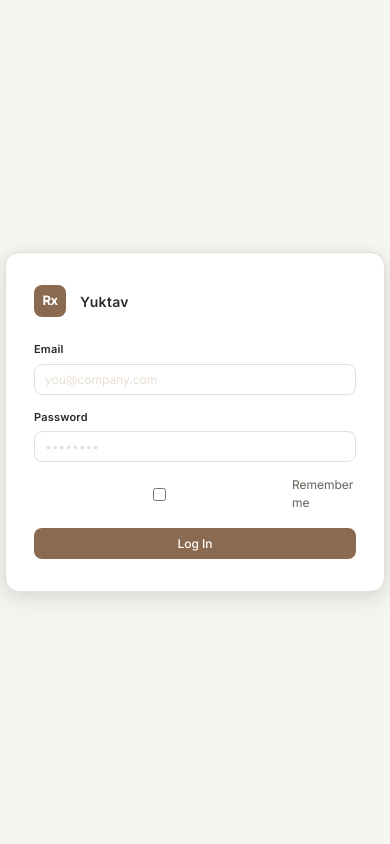
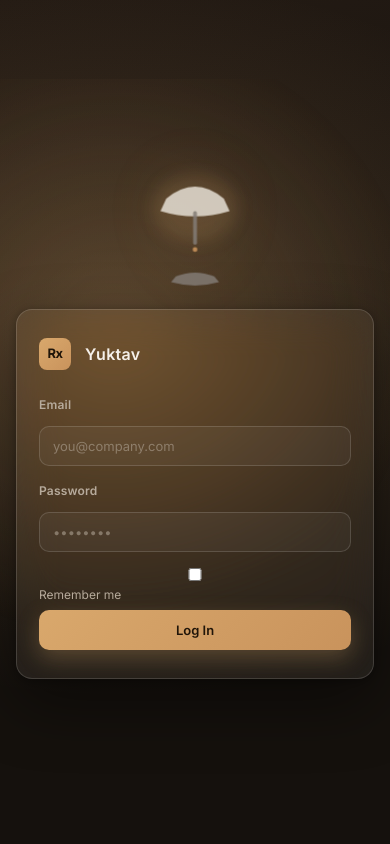
Before and after one commit to 90097aryan-ui/PharmaGPT, a Flask app: page / in a window 390 px wide. Run offline with Flask 3, Linux system fonts and the light colour scheme; some libraries are stand-ins or nearby versions.

Commit message:
Add premium animated login UI (frontend-only)
Dark ambient login screen with a glass card, focus-responsive lamp
glow, loading state, and error shake, replacing the previous plain
light-theme login form. Purely decorative/presentational: auth.js and
all authentication/session logic are unmodified, and every existing
form element id (login-form/login-email/login-password/login-remember/
login-error/login-submit/login-submit-label/login-spinner) is
unchanged.

- pharmagpt/static/css/login.css (new): dark theme, glass card, lamp
  SVG, focus/loading/error/entrance keyframes, responsive breakpoints,
  prefers-reduced-motion overrides.
- pharmagpt/static/js/login_animation.js (new): observes existing
  spinner/error display state and focus events to toggle CSS classes;
  never reads credential values, never calls fetch.
- pharmagpt/templates/index.html: wraps the login card in a decorative
  ambient scene, links login.css, loads login_animation.js after
  auth.js.
- pharmagpt/static/css/style.css: old login CSS block removed (moved
  to login.css); added a 1-line entrance animation to header/.app-body
  for the post-login transition.

23/23 login+auth regression tests pass
(test_login_ui.py, test_routes_auth.py, test_app_auth_integration.py).

Co-Authored-By: Claude Sonnet 5 <noreply@anthropic.com>

```diff
--- /dev/null
+++ b/pharmagpt/static/css/login.css
@@ -0,0 +1,370 @@
+/* ── Login screen — Premium Animated Login (2026-08-23) ───────────────────────
+   Scope: pharmagpt/templates/index.html #login-view only. Every rule below is
+   prefixed under .login-view so nothing here can leak into the rest of the
+   app's light "Premium Enterprise" theme (style.css :root tokens untouched).
+
+   Brand: colors are derived from the existing --blue / --blue-light walnut-
+   brown brand hue (style.css), brightened into a warm brass/gold for
+   contrast against a dark background — not the reference image's palette.
+
+   Behavior: purely decorative. No rule here changes layout of the existing
+   #login-form/#login-email/#login-password/#login-remember/#login-error/
+   #login-submit/#login-submit-label/#login-spinner elements' semantics —
+   only their appearance and entrance/focus/error motion. See
+   pharmagpt/static/js/login_animation.js for the (also purely decorative,
+   auth.js-independent) class toggling this file reacts to.
+   ──────────────────────────────────────────────────────────────────────── */
+
+.login-view {
+  --login-bg-1: #15110D;
+  --login-bg-2: #241B14;
+  --login-gold: #D9A86C;
+  --login-gold-soft: #C9935C;
+  --login-gold-dim: rgba(217, 168, 108, 0.21);
+  --login-glass: rgba(255, 255, 255, 0.06);
+  --login-glass-border: rgba(255, 255, 255, 0.14);
+  --login-text: #F5F0EA;
+  --login-text-muted: #B7AB9C;
+
+  position: fixed;
+  inset: 0;
+  z-index: 1000;
+  display: flex;
+  align-items: center;
+  justify-content: center;
+  overflow: auto;
+  min-height: 100vh;
+  min-height: 100dvh;
+  background:
+    radial-gradient(ellipse 900px 600px at 30% 40%, var(--login-gold-dim), transparent 60%),
+    linear-gradient(160deg, var(--login-bg-2) 0%, var(--login-bg-1) 65%);
+  color: var(--login-text);
+}
+
+/* Slow, subtle ambient light drift behind the scene — transform/opacity only
+   (compositor-friendly, no layout/paint cost) so it never taxes the CPU.
+   --ambient-scale is read inside the login-ambient-drift keyframe below, not
+   set as a plain transform here — the drift animation runs continuously, so
+   a plain `transform` on .is-active would just get overwritten every frame
+   by the still-running keyframe; routing it through a custom property the
+   keyframe itself reads is what makes the focus-response actually visible
+   (also gives prefers-reduced-motion, where the animation is switched off,
+   a correct static fallback value to snap to). */
+.login-ambient {
+  --ambient-scale: 1;
+  position: absolute;
+  inset: -10%;
+  pointer-events: none;
+  opacity: 0.85;
+  transform: scale(var(--ambient-scale));
+  background: radial-gradient(circle 480px at 32% 38%, var(--login-gold-dim), transparent 65%);
+  animation: login-ambient-drift 16s ease-in-out infinite alternate;
+  transition: opacity 0.6s ease, transform 0.6s ease;
+  will-change: transform, opacity;
+}
+
+/* Focus response (email/password/etc. — see .login-scene.is-active in
+   login_animation.js's focusin/focusout delegation): the whole ambient
+   layer brightens and swells slightly, on top of the lamp/card response
+   below. */
+.login-scene.is-active .login-ambient { --ambient-scale: 1.12; opacity: 1; }
+
+.login-scene {
+  position: relative;
+  z-index: 1;
+  display: flex;
+  align-items: center;
+  justify-content: center;
+  gap: clamp(24px, 6vw, 96px);
+  width: 100%;
+  max-width: 980px;
+  padding: 32px 24px;
+}
+
+/* ── Ambient lamp illustration (abstract, CSS/SVG only) ──────────────────── */
+.login-lamp {
+  flex: 0 0 auto;
+  width: clamp(120px, 18vw, 220px);
+  filter: drop-shadow(0 0 40px var(--login-gold-dim));
+  transition: filter 0.6s ease;
+}
+
+.login-lamp-svg { display: block; width: 100%; height: auto; overflow: visible; }
+
+.login-lamp-glow {
+  /* Referenced by the keyframe below via var() — a keyframe using a custom
+     property re-reads it live off the animating element, so overriding
+     these two in .is-active (further down) genuinely raises the breathing
+     range, not just a static value the still-running animation would
+     otherwise keep overriding every frame. */
+  --lamp-glow-lo: 0.18;
+  --lamp-glow-hi: 0.28;
+  fill: var(--login-gold);
+  opacity: var(--lamp-glow-lo);
+  filter: blur(18px);
+  animation: login-lamp-breathe 6s ease-in-out infinite;
+  transform-origin: center;
+}
+
+.login-lamp-shade {
+  fill: #EDE6DC;
+  opacity: 0.92;
+}
+
+.login-lamp-neck,
+.login-lamp-base {
+  fill: #8B8580;
+  opacity: 0.85;
+}
+
+.login-lamp-pull {
+  fill: var(--login-gold-soft);
+}
+
+/* Card focus / loading raises the lamp's glow and gives it gentle life. */
+.login-scene.is-active .login-lamp { filter: drop-shadow(0 0 76px var(--login-gold-dim)); }
+.login-scene.is-active .login-lamp-glow { --lamp-glow-lo: 0.26; --lamp-glow-hi: 0.4; animation-duration: 3.2s; }
+.login-scene.is-active .login-lamp-svg { animation: login-lamp-sway 4s ease-in-out infinite; }
+
+/* ── Glass card ────────────────────────────────────────────────────────── */
+.login-card {
+  width: 100%;
+  max-width: 380px;
+  background: var(--login-glass);
+  border: 1px solid var(--login-glass-border);
+  border-radius: 20px;
+  backdrop-filter: blur(22px) saturate(150%);
+  -webkit-backdrop-filter: blur(22px) saturate(150%);
+  box-shadow: 0 24px 64px rgba(0, 0, 0, 0.45), 0 2px 10px rgba(0, 0, 0, 0.3);
+  padding: 36px 30px;
+  animation: login-card-enter 0.6s cubic-bezier(0.16, 1, 0.3, 1) both;
+  transition: box-shadow 0.4s ease, border-color 0.4s ease, transform 0.4s ease;
+}
+
+.login-scene.is-active .login-card {
+  border-color: rgba(217, 168, 108, 0.4);
+  box-shadow: 0 24px 70px rgba(0, 0, 0, 0.5), 0 0 0 1px rgba(217, 168, 108, 0.12),
+    0 0 48px var(--login-gold-dim);
+}
+
+.login-brand {
+  display: flex;
+  align-items: center;
+  gap: 14px;
+  margin-bottom: 26px;
+}
+
+.login-view .logo-icon {
+  background: linear-gradient(135deg, var(--login-gold) 0%, var(--login-gold-soft) 100%);
+  color: #201509;
+  font-weight: 700;
+}
+
+.login-view .header-titles h1 { color: var(--login-text); font-size: 16px; }
+.login-view .header-titles p { color: var(--login-text-muted); }
+
+.login-form .form-group { margin-bottom: 16px; }
+
+.login-form label {
+  display: block;
+  font-size: 12px;
+  color: var(--login-text-muted);
+  margin-bottom: 6px;
+}
+
+.login-form input {
+  width: 100%;
+  border: 1px solid rgba(255, 255, 255, 0.14);
+  border-radius: 10px;
+  padding: 11px 13px;
+  font-size: 13px;
+  color: var(--login-text);
+  background: rgba(255, 255, 255, 0.04);
+  outline: none;
+  font-family: inherit;
+  transition: border-color 0.25s ease, box-shadow 0.25s ease, background 0.25s ease;
+}
+
+.login-form input::placeholder { color: rgba(183, 171, 156, 0.55); }
+
+.login-form input:focus {
+  border-color: var(--login-gold);
+  background: rgba(255, 255, 255, 0.07);
+  box-shadow: 0 0 0 3px var(--login-gold-dim);
+}
+
+/* Keep native browser autofill legible on the dark glass card without
+   altering autofill behavior itself. */
+.login-form input:-webkit-autofill,
+.login-form input:-webkit-autofill:focus {
+  -webkit-text-fill-color: var(--login-text);
+  -webkit-box-shadow: 0 0 0 1000px #241D17 inset;
+  transition: background-color 9999s ease-in-out 0s;
+}
+
+.login-remember {
+  display: flex;
+  align-items: center;
+  gap: 7px;
+  font-size: 12px;
+  color: var(--login-text-muted);
+  margin-bottom: 18px;
+  cursor: pointer;
+  user-select: none;
+}
+
+.login-remember input { accent-color: var(--login-gold); cursor: pointer; }
+
+.login-error {
+  background: rgba(195, 95, 91, 0.16);
+  border: 1px solid rgba(224, 130, 125, 0.4);
+  color: #F3B9B6;
+  border-radius: 10px;
+  padding: 9px 12px;
+  font-size: 12px;
+  margin-bottom: 16px;
+}
+
+.login-submit {
+  width: 100%;
+  display: flex;
+  align-items: center;
+  justify-content: center;
+  gap: 8px;
+  padding: 12px 20px;
+  font-size: 13px;
+  font-weight: 600;
+  border: none;
+  border-radius: 10px;
+  color: #201509;
+  background: linear-gradient(135deg, var(--login-gold) 0%, var(--login-gold-soft) 100%);
+  box-shadow: 0 8px 22px rgba(217, 168, 108, 0.28);
+  cursor: pointer;
+  transition: transform 0.2s ease, box-shadow 0.2s ease, filter 0.2s ease;
+}
+
+.login-submit:hover:not(:disabled) {
+  filter: brightness(1.06);
+  box-shadow: 0 10px 28px rgba(217, 168, 108, 0.36);
+  transform: translateY(-1px);
+}
+
+.login-submit:active:not(:disabled) { transform: translateY(0); filter: brightness(0.98); }
+
+.login-submit:disabled { opacity: 0.75; cursor: default; transform: none; }
+
+.login-submit:focus-visible,
+.login-form input:focus-visible,
+.login-remember input:focus-visible {
+  outline: 2px solid var(--login-gold);
+  outline-offset: 2px;
+}
+
+.login-spinner {
+  display: inline-block;
+  width: 14px;
+  height: 14px;
+  border: 2px solid rgba(32, 21, 9, 0.35);
+  border-top-color: #201509;
+  border-radius: 50%;
+  animation: login-spin 0.7s linear infinite;
+}
+
+.session-check-view {
+  position: fixed;
+  inset: 0;
+  z-index: 1000;
+  display: flex;
+  flex-direction: column;
+  align-items: center;
+  justify-content: center;
+  gap: 14px;
+  background: var(--bg);
+  color: var(--text-muted);
+  font-size: 13px;
+}
+
+.login-spinner-lg {
+  width: 28px;
+  height: 28px;
+  border-width: 3px;
+  border-color: var(--border);
+  border-top-color: var(--blue-light);
+}
+
+/* ── Keyframes ─────────────────────────────────────────────────────────── */
+@keyframes login-spin { to { transform: rotate(360deg); } }
+
+@keyframes login-card-enter {
+  from { opacity: 0; transform: translateY(14px) scale(0.98); }
+  to { opacity: 1; transform: translateY(0) scale(1); }
+}
+
+@keyframes login-ambient-drift {
+  from { transform: translate3d(0, 0, 0) scale(var(--ambient-scale, 1)); opacity: 0.85; }
+  to { transform: translate3d(3%, -2%, 0) scale(var(--ambient-scale, 1)); opacity: 1; }
+}
+
+@keyframes login-lamp-breathe {
+  0%, 100% { opacity: var(--lamp-glow-lo, 0.18); }
+  50% { opacity: var(--lamp-glow-hi, 0.28); }
+}
+
+@keyframes login-lamp-sway {
+  0%, 100% { transform: rotate(0deg); }
+  50% { transform: rotate(0.6deg); }
+}
+
+/* login-shake itself is applied via the Web Animations API in
+   login_animation.js, not a CSS class — see the comment there for why
+   (swapping .login-card's `animation` shorthand for a shake class would
+   also change animation-name away and back, re-triggering login-card-enter
+   underneath it). That also means the reduced-motion check for the shake
+   lives in JS (matchMedia), not here. */
+
+/* App shell — smooth entrance the moment login hands off to the app (see
+   style.css header/.app-body; auth.js flips their display none -> flex on
+   successful auth, which is exactly when a CSS *animation* (unlike a
+   transition) auto-replays). */
+@keyframes app-shell-enter {
+  from { opacity: 0; transform: translateY(6px); }
+  to { opacity: 1; transform: translateY(0); }
+}
+
+/* ── Responsive ────────────────────────────────────────────────────────── */
+@media (max-width: 860px) {
+  .login-lamp { width: clamp(90px, 16vw, 150px); }
+  .login-scene { gap: 32px; }
+}
+
+@media (max-width: 640px) {
+  .login-scene { flex-direction: column; gap: 20px; padding: 24px 16px; }
+  .login-lamp { width: 96px; opacity: 0.9; }
+  .login-card { max-width: 440px; width: 100%; padding: 28px 22px; border-radius: 16px; }
+}
+
+/* ── Motion accessibility ─────────────────────────────────────────────── */
+@media (prefers-reduced-motion: reduce) {
+  .login-ambient,
+  .login-lamp-glow,
+  .login-lamp-svg,
+  .login-card,
+  .login-submit,
+  header,
+  .app-body {
+    animation: none !important;
+    transition: none !important;
+  }
+  .login-submit:hover:not(:disabled) { transform: none; }
+  /* The spinner still communicates real in-flight request state, so it is
+     kept — but calmed to a slow opacity pulse instead of a spin. */
+  .login-spinner {
+    animation: login-spinner-pulse 1.4s ease-in-out infinite !important;
+    border-top-color: inherit;
+  }
+}
+
+@keyframes login-spinner-pulse {
+  0%, 100% { opacity: 0.5; }
+  50% { opacity: 1; }
+}
--- a/pharmagpt/static/css/style.css
+++ b/pharmagpt/static/css/style.css
@@ -107,6 +107,10 @@ header {
   border-bottom: 1px solid var(--border);
   flex-shrink: 0;
   z-index: 100;
+  /* Fires only when this element re-enters the render tree (auth.js flips
+     display none -> flex on successful login) — a CSS *animation*, unlike a
+     transition, auto-replays on that transition with no JS needed. */
+  animation: app-shell-enter 0.5s cubic-bezier(0.16, 1, 0.3, 1) both;
 }
 
 .header-left {
@@ -241,128 +245,17 @@ header {
 .btn-logout:hover { background: var(--bg-secondary); color: var(--error); }
 .btn-logout .icon { width: 15px; height: 15px; }
 
-/* ── Login screen (Phase 2 step 2.6) ───────────────────────────────────────── */
-.login-view {
-  position: fixed;
-  inset: 0;
-  z-index: 1000;
-  display: flex;
-  align-items: center;
-  justify-content: center;
-  background: var(--bg);
-}
-
-.login-card {
-  width: 100%;
-  max-width: 380px;
-  background: var(--surface);
-  border: 1px solid var(--border);
-  border-radius: var(--radius-lg);
-  box-shadow: var(--shadow-lg);
-  padding: 32px 28px;
-}
-
-.login-brand {
-  display: flex;
-  align-items: center;
-  gap: 14px;
-  margin-bottom: 24px;
-}
-
-.login-form .form-group { margin-bottom: 14px; }
-
-.login-form input {
-  width: 100%;
-  border: 1px solid var(--border);
-  border-radius: var(--radius-input);
-  padding: 9px 12px;
-  font-size: 13px;
-  color: var(--text);
-  background: #FFF;
-  outline: none;
-  font-family: inherit;
-  transition: border-color 0.15s, box-shadow 0.15s;
-}
-
-.login-form input:focus {
-  border-color: var(--blue-light);
-  box-shadow: 0 0 0 2px rgba(123,91,69,0.12);
-}
-
-.login-remember {
-  display: flex;
-  align-items: center;
-  gap: 7px;
-  font-size: 12px;
-  color: var(--text-muted);
-  margin-bottom: 16px;
-  cursor: pointer;
-  user-select: none;
-}
-
-.login-remember input { accent-color: var(--blue-light); cursor: pointer; }
-
-.login-error {
-  background: #FBEEEC;
-  border: 1px solid rgba(195,95,91,0.35);
-  color: var(--error);
-  border-radius: var(--radius);
-  padding: 8px 12px;
-  font-size: 12px;
-  margin-bottom: 14px;
-}
-
-.login-submit {
-  width: 100%;
-  display: flex;
-  align-items: center;
-  justify-content: center;
-  gap: 8px;
-  padding: 10px 20px;
-  font-size: 13px;
-}
-
-.login-spinner {
-  display: inline-block;
-  width: 14px;
-  height: 14px;
-  border: 2px solid rgba(255,255,255,0.4);
-  border-top-color: #FFF;
-  border-radius: 50%;
-  animation: login-spin 0.7s linear infinite;
-}
-
-.session-check-view {
-  position: fixed;
-  inset: 0;
-  z-index: 1000;
-  display: flex;
-  flex-direction: column;
-  align-items: center;
-  justify-content: center;
-  gap: 14px;
-  background: var(--bg);
-  color: var(--text-muted);
-  font-size: 13px;
-}
-
-.login-spinner-lg {
-  width: 28px;
-  height: 28px;
-  border-width: 3px;
-  border-color: var(--border);
-  border-top-color: var(--blue-light);
-}
-
-@keyframes login-spin {
-  to { transform: rotate(360deg); }
-}
+/* ── Login screen ──────────────────────────────────────────────────────────
+   Moved to static/css/login.css (2026-08-23, premium animated login) —
+   kept out of style.css so the dark, login-only theme tokens stay scoped
+   and never risk bleeding into this file's light app-shell palette. ──── */
 
 /* ── Layout ─────────────────────────────────────────────────────────────────── */
 .app-body {
   display: flex;
   flex: 1;
   overflow: hidden;
+  animation: app-shell-enter 0.5s cubic-bezier(0.16, 1, 0.3, 1) both;
 }
 
 /* ── Sidebar ────────────────────────────────────────────────────────────────── */
--- a/pharmagpt/templates/index.html
+++ b/pharmagpt/templates/index.html
@@ -21,6 +21,7 @@
   <link rel="stylesheet" href="{{ url_for('static', filename='css/header.css') }}" />
   <link rel="stylesheet" href="{{ url_for('static', filename='css/error_pages.css') }}" />
   <link rel="stylesheet" href="{{ url_for('static', filename='css/mobile_nav.css') }}" />
+  <link rel="stylesheet" href="{{ url_for('static', filename='css/login.css') }}" />
   <script src="https://cdn.jsdelivr.net/npm/marked/marked.min.js"></script>
   <!-- Wave 1 (AI-02, PharmaGPT Production Readiness Audit): sanitizes
        marked.parse() output before it's ever assigned to innerHTML
@@ -34,10 +35,30 @@
 <body>
 
   <!-- ══════════════════════════════════════════════════════════════════════ -->
-  <!-- ── Login (Supabase Auth) — IMPLEMENTATION_ROADMAP.md Phase 2 step 2.6 ── -->
-  <!-- ══════════════════════════════════════════════════════════════════════ -->
+  <!-- ── Login (Supabase Auth) — IMPLEMENTATION_ROADMAP.md Phase 2 step 2.6 ──
+       Premium animated login (2026-08-23): pharmagpt/static/css/login.css +
+       pharmagpt/static/js/login_animation.js. Purely decorative — every
+       existing id below (login-form/login-email/login-password/
+       login-remember/login-error/login-submit/login-submit-label/
+       login-spinner) is unchanged, so pharmagpt/static/js/auth.js
+       (authentication logic) was NOT modified. The only additions are the
+       .login-scene/.login-ambient/.login-lamp wrapper (decorative) and an
+       id on the card for CSS/animation hooking. ── -->
   <div class="login-view" id="login-view" style="display:none">
-    <div class="login-card">
+    <div class="login-scene" id="login-scene">
+      <div class="login-ambient" aria-hidden="true"></div>
+
+      <div class="login-lamp" aria-hidden="true">
+        <svg class="login-lamp-svg" viewBox="0 0 200 260" focusable="false">
+          <ellipse class="login-lamp-glow" cx="100" cy="90" rx="90" ry="70" />
+          <path class="login-lamp-shade" d="M40 70 Q100 20 160 70 L172 96 Q100 118 28 96 Z" />
+          <rect class="login-lamp-neck" x="96" y="96" width="8" height="70" rx="4" />
+          <circle class="login-lamp-pull" cx="100" cy="176" r="5" />
+          <path class="login-lamp-base" d="M60 232 Q100 216 140 232 L150 244 Q100 258 50 244 Z" />
+        </svg>
+      </div>
+
+      <div class="login-card" id="login-card">
         <div class="login-brand">
           <div class="logo-icon">Rx</div>
           <div class="header-titles">
@@ -69,6 +90,7 @@
             <span class="login-spinner" id="login-spinner" style="display:none"></span>
           </button>
         </form>
+      </div>
     </div>
   </div>
 
@@ -443,10 +465,19 @@
       <!-- ══ PharmaPilot (placeholder — no AI implementation). The
            existing, fully functional AI Assistant chat is kept alongside
            it unchanged (#nav-chat / #view-chat) so that working feature
-           is not removed. Unchanged per ALD-001 §4. ══ -->
+           is not removed. Unchanged per ALD-001 §4.
+
+           Sidebar Cleanup (2026-08-23): the "PharmaPilot" nav item itself
+           is hidden — view-pharmapilot's own content is explicitly labeled
+           "coming soon" / "a placeholder for a future phase" with no AI
+           logic behind it (docs/04_FRONTEND_SPECIFICATION.md §3 confirms
+           the same for its workspace-selector tile). Element, id, data-view,
+           and view-pharmapilot markup are NOT deleted — only the sidebar
+           entry point is hidden via display:none — so this reverses cleanly
+           once PharmaPilot ships for real. ══ -->
       <div class="sidebar-section" data-workspace="pharmapilot">
         <div class="sidebar-label">PharmaPilot</div>
-        <div class="sidebar-item" id="nav-pharmapilot" data-view="view-pharmapilot">
+        <div class="sidebar-item" id="nav-pharmapilot" data-view="view-pharmapilot" style="display:none">
           <span class='icon' data-lucide='bot'></span> PharmaPilot
         </div>
         <div class="sidebar-item" id="nav-chat" data-view="view-chat">
@@ -2530,6 +2561,7 @@
   <script src="{{ url_for('static', filename='js/favorites.js') }}"></script>
   <script src="{{ url_for('static', filename='js/recent_items.js') }}"></script>
   <script src="{{ url_for('static', filename='js/auth.js') }}"></script>
+  <script src="{{ url_for('static', filename='js/login_animation.js') }}"></script>
   <script src="{{ url_for('static', filename='js/user_picker.js') }}"></script>
 
   <!-- Load order: workspace (shared shell) -> dashboard -> projects -> documents -> insights -> validation_config -> validation -> knowledge_base -> chat -->
```
Also changed, not shown: pharmagpt/static/js/login_animation.js (added, +92 -0 lines). Lines whose indentation alone changed are shown as unchanged.
